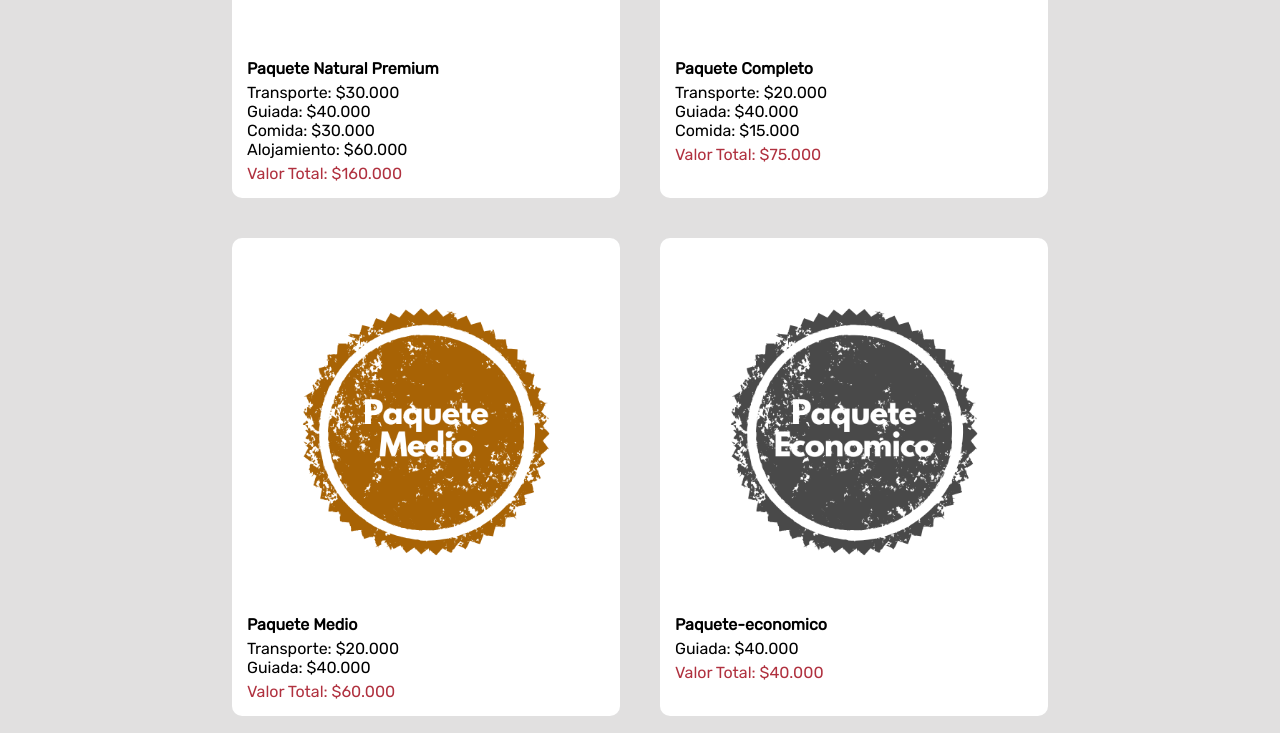
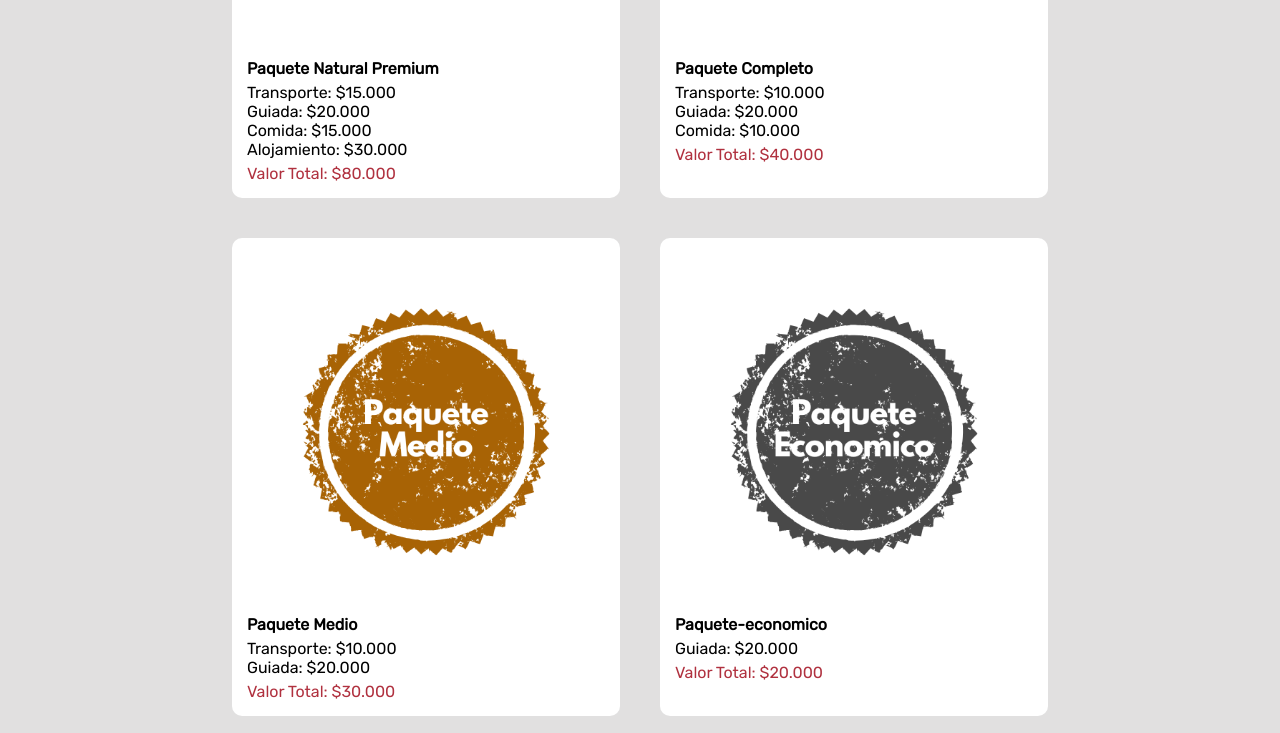
Before and after one commit to juanmatthews/juanmatthews.github.io, a plain HTML site: page templates/paquetes-individuales.html in a window 1280 px wide. Shown: the part 571-1304 px from the top of the page. Drawn offline with Linux system fonts and the light colour scheme; a script that the page names is missing.

Commit message:
comit final

```diff
--- a/templates/paquetes-individuales.html
+++ b/templates/paquetes-individuales.html
@@ -45,32 +45,32 @@
                 <div
                     class="caja"> <img src="../assets/Paquete-Natural-premium.png" alt="">
                     <p class="titulo-tarjeta">Paquete Natural Premium</p>
-                    <p>Transporte: $30.000 </p>
-                    <p>Guiada: $40.000</p>
-                    <p>Comida: $30.000</p>
-                    <p>Alojamiento: $60.000</p>
-                    <p class="precio-auto">Valor Total: $160.000</p>
+                    <p>Transporte: $15.000 </p>
+                    <p>Guiada: $20.000</p>
+                    <p>Comida: $15.000</p>
+                    <p>Alojamiento: $30.000</p>
+                    <p class="precio-auto">Valor Total: $80.000</p>
                 </div>
                 <div
                     class="caja"> <img src="../assets/Paquete-completo.png" alt="">
                     <p class="titulo-tarjeta">Paquete Completo</p>
-                    <p>Transporte: $20.000 </p>
-                    <p>Guiada: $40.000</p>
-                    <p>Comida: $15.000</p>
-                    <p class="precio-auto">Valor Total: $75.000</p>
+                    <p>Transporte: $10.000 </p>
+                    <p>Guiada: $20.000</p>
+                    <p>Comida: $10.000</p>
+                    <p class="precio-auto">Valor Total: $40.000</p>
                 </div>
                 <div
                     class="caja"> <img src="../assets/Paquete-medio.png" alt="">
                     <p class="titulo-tarjeta">Paquete Medio</p>
-                    <p>Transporte: $20.000 </p>
-                    <p>Guiada: $40.000</p>
-                    <p class="precio-auto">Valor Total: $60.000</p>
+                    <p>Transporte: $10.000 </p>
+                    <p>Guiada: $20.000</p>
+                    <p class="precio-auto">Valor Total: $30.000</p>
                 </div>
                 <div
                 class="caja"> <img src="../assets/Paquete-economico.png" alt="">
                 <p class="titulo-tarjeta">Paquete-economico</p>
-                <p>Guiada: $40.000</p>
-                <p class="precio-auto">Valor Total: $40.000</p>
+                <p>Guiada: $20.000</p>
+                <p class="precio-auto">Valor Total: $20.000</p>
                 </div>
         </div>
    </main>
```
